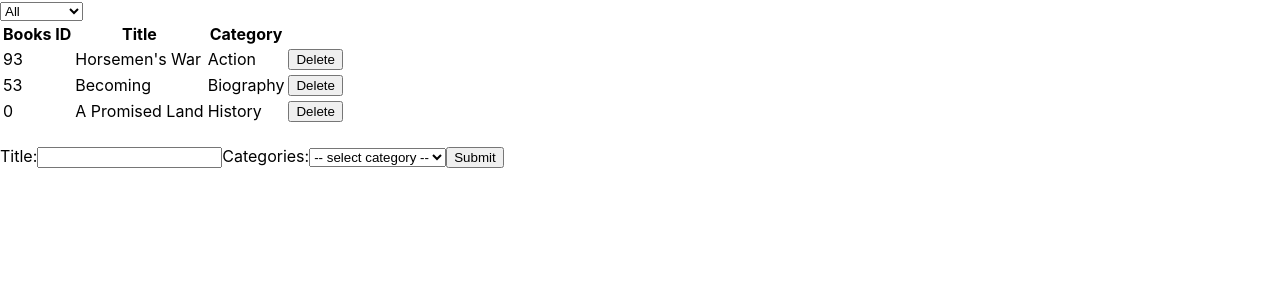
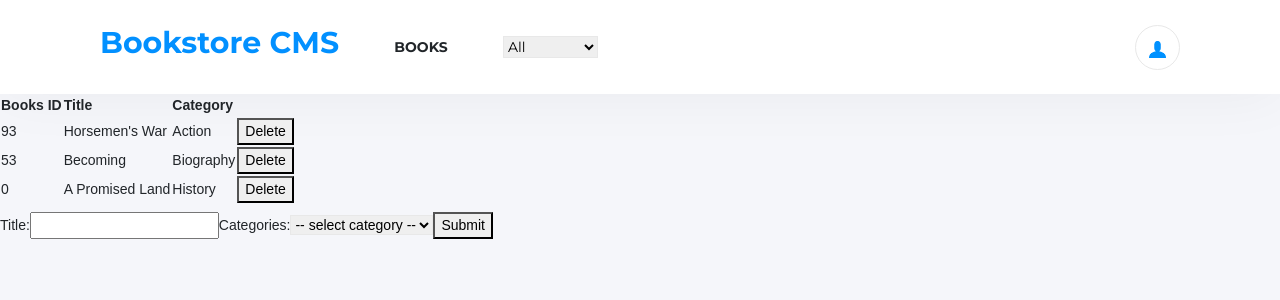
Before and after one commit to Mupa1/Bookstore, a React (Create React App) app: page / in a window 1280 px wide. Shown: the top 300 px of the page. Built offline with nearby package versions, Linux system fonts and the light colour scheme.

Commit message:
add header and styling

```diff
--- a/package.json
+++ b/package.json
@@ -6,6 +6,7 @@
     "@testing-library/jest-dom": "^5.11.4",
     "@testing-library/react": "^11.1.0",
     "@testing-library/user-event": "^12.1.10",
+    "bootstrap": "^4.5.3",
     "prop-types": "^15.7.2",
     "react": "^17.0.1",
     "react-dom": "^17.0.1",
--- a/src/containers/BooksList.js
+++ b/src/containers/BooksList.js
@@ -5,6 +5,7 @@ import PropTypes from 'prop-types';
 import Book from '../components/Book';
 import { removeBook, changeFilter } from '../actions/index';
 import CategoryFilter from '../components/CategoryFilter';
+import user from '../assets/images/user.png';
 
 const BooksList = ({
   books, removeBook, filter, changeFilter,
@@ -26,7 +27,16 @@ const BooksList = ({
 
   return (
     <>
-      <CategoryFilter handleFilterChange={handleFilterChange} />
+      <header className="panel-bg d-flex bg-white align-items-center justify-content-between montserrat">
+        <div className="d-flex align-items-center panel-left justify-content-between">
+          <h1 className="logo azure font-weight-bold">Bookstore CMS</h1>
+          <div className="font-weight-bold">BOOKS</div>
+          <CategoryFilter handleFilterChange={handleFilterChange} />
+        </div>
+        <div className="image-container grey-bd">
+          <img src={user} alt="user" />
+        </div>
+      </header>
       <table>
         <thead>
           <tr>
--- a/src/index.css
+++ b/src/index.css
@@ -1,27 +1,56 @@
+@import url('https://fonts.googleapis.com/css2?family=Montserrat:wght@400;700&display=swap');
+@import url('https://fonts.googleapis.com/css2?family=Roboto+Slab:wght@300;700&display=swap');
+
 body {
-  margin: 0;
-  font-family:
-    -apple-system,
-    BlinkMacSystemFont,
-    'Segoe UI',
-    'Roboto',
-    'Oxygen',
-    'Ubuntu',
-    'Cantarell',
-    'Fira Sans',
-    'Droid Sans',
-    'Helvetica Neue',
-    sans-serif;
-  -webkit-font-smoothing: antialiased;
-  -moz-osx-font-smoothing: grayscale;
+  font-family: RobotoSlab, sans-serif;
+  background-color: #f5f6fa;
+  max-width: 1400px;
+  margin: 0 auto;
+  font-size: 14px;
+  font-weight: 300;
 }
 
-code {
-  font-family:
-    source-code-pro,
-    Menlo,
-    Monaco,
-    Consolas,
-    'Courier New',
-    monospace;
+select {
+  border: solid 1px #e8e8e8;
 }
+
+.azure {
+  color: #0290ff;
+}
+
+.montserrat {
+  font-family: 'Montserrat', sans-serif;
+  font-weight: 400;
+}
+
+.grey-bd {
+  border: solid 1px #e8e8e8;
+}
+
+.panel-bg {
+  width: 100%;
+  height: 94px;
+  padding: 0 100px;
+  box-shadow: 0 0 60px 0 rgba(0, 0, 0, 0.05);
+}
+
+.panel-left {
+  width: 498px;
+  list-style: none;
+}
+
+.logo {
+  font-size: 30px;
+}
+
+.image-container {
+  width: 45px;
+  height: 45px;
+  border-radius: 50%;
+  padding: 13px;
+}
+
+.image-container img {
+  width: 17px;
+  height: 17px;
+}
--- a/src/index.js
+++ b/src/index.js
@@ -1,3 +1,4 @@
+import 'bootstrap/dist/css/bootstrap.min.css';
 import React from 'react';
 import ReactDOM from 'react-dom';
 import { Provider } from 'react-redux';
```
Also changed, not shown: src/assets/images/user.png (added), 1 other file (tests, documents, lock files or other folders).
